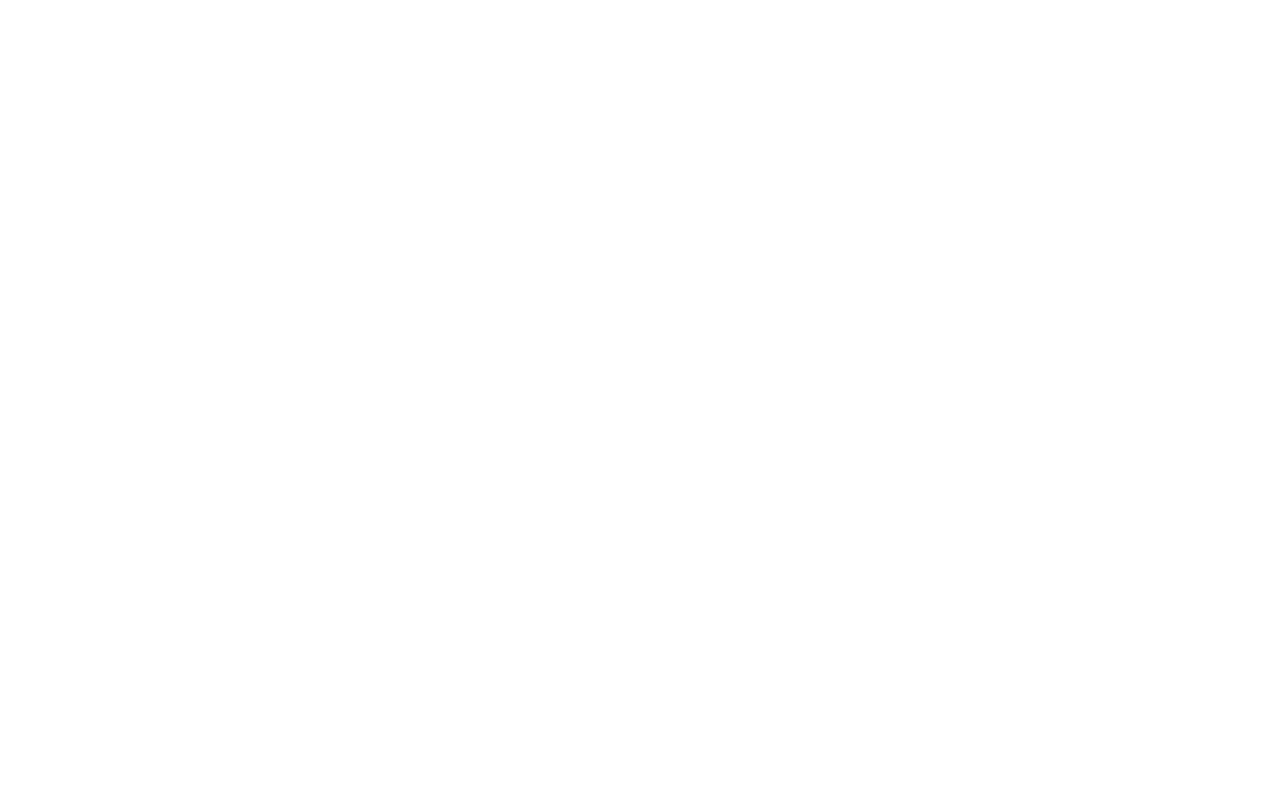
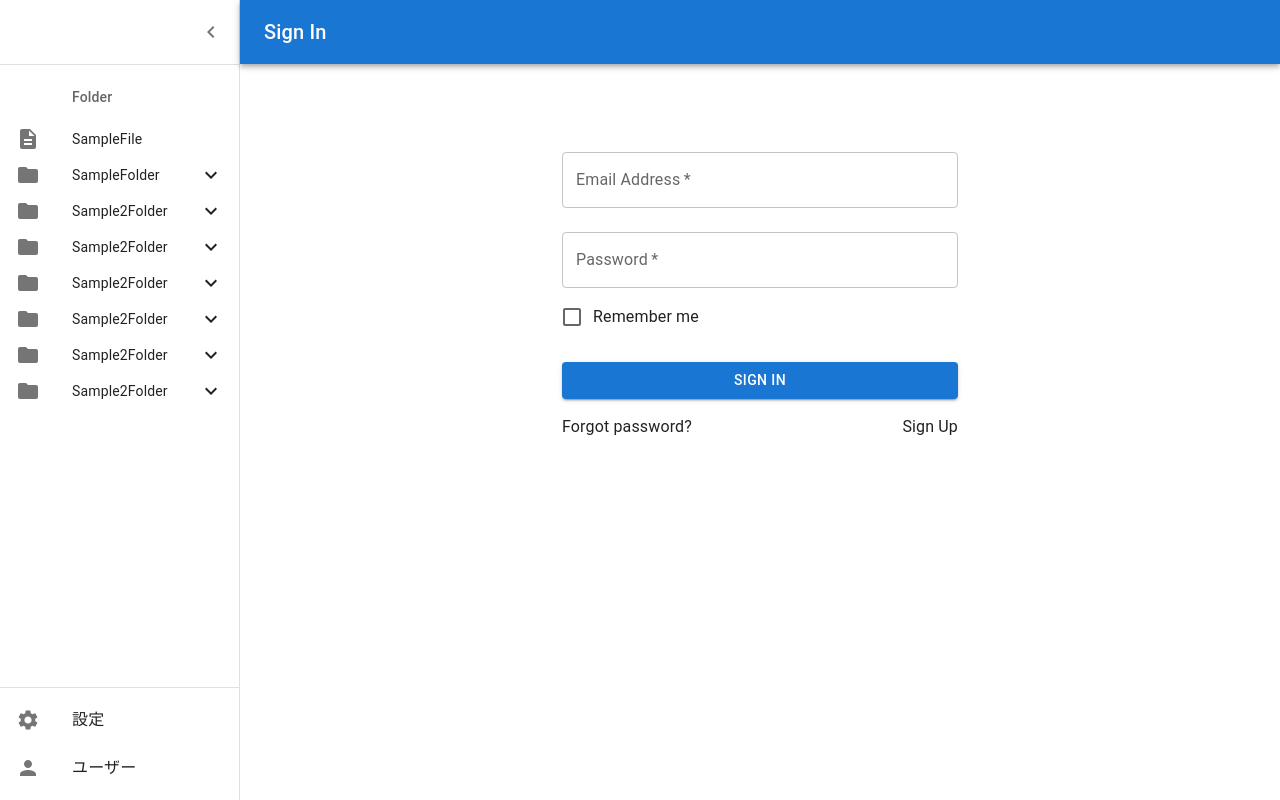
Before and after one commit to AsaneJP/RooaMD, a React (Create React App) app in the folder frontend/: page /signin in a window 1280 px wide. Before the commit this address had no page. Built offline with nearby package versions, Linux system fonts and the light colour scheme.

Commit message:
#6 Create SignIn

```diff
--- /dev/null
+++ b/frontend/src/components/pages/SignIn.tsx
@@ -0,0 +1,77 @@
+import Button from '@mui/material/Button';
+import CssBaseline from '@mui/material/CssBaseline';
+import TextField from '@mui/material/TextField';
+import FormControlLabel from '@mui/material/FormControlLabel';
+import Checkbox from '@mui/material/Checkbox';
+import Grid from '@mui/material/Grid';
+import Box from '@mui/material/Box';
+import Typography from '@mui/material/Typography';
+import Container from '@mui/material/Container';
+
+
+export const SignIn = () => {
+  const handleSubmit = (event: React.FormEvent<HTMLFormElement>) => {
+    event.preventDefault();
+    const data = new FormData(event.currentTarget);
+    console.log({
+      email: data.get('email'),
+      password: data.get('password'),
+    });
+  };
+
+  return (
+      <Container component="main" maxWidth="xs">
+        <CssBaseline />
+        <Box
+          sx={{
+            marginTop: 8,
+            display: 'flex',
+            flexDirection: 'column',
+            alignItems: 'center',
+          }}
+        >
+          <Box component="form" onSubmit={handleSubmit} noValidate sx={{ mt: 1 }}>
+            <TextField
+              margin="normal"
+              required
+              fullWidth
+              id="email"
+              label="Email Address"
+              name="email"
+              autoComplete="email"
+            />
+            <TextField
+              margin="normal"
+              required
+              fullWidth
+              name="password"
+              label="Password"
+              type="password"
+              id="password"
+              autoComplete="current-password"
+            />
+            <FormControlLabel
+              control={<Checkbox value="remember" color="primary" />}
+              label="Remember me"
+            />
+            <Button
+              type="submit"
+              fullWidth
+              variant="contained"
+              sx={{ mt: 3, mb: 2 }}
+            >
+              Sign In
+            </Button>
+            <Grid container>
+              <Grid item xs>
+                  Forgot password?
+              </Grid>
+              <Grid item>
+                Sign Up
+              </Grid>
+            </Grid>
+          </Box>
+        </Box>
+      </Container>
+  );
+}
--- a/frontend/src/components/templates/Layout.tsx
+++ b/frontend/src/components/templates/Layout.tsx
@@ -63,9 +63,9 @@
         easing: theme.transitions.easing.sharp,
         duration: theme.transitions.duration.leavingScreen,
       }),
-      width: theme.spacing(7),
+      width: theme.spacing(0),
       [theme.breakpoints.up('sm')]: {
-        width: theme.spacing(9),
+        width: theme.spacing(7),
       },
     }),
   },
@@ -135,7 +135,7 @@
               <ChevronLeftIcon />
             </IconButton>
           </Toolbar>
-          <Box sx={{ height: `calc(100vh - 64px - 130px)`, overflow: 'scroll' }}>
+          <Box sx={{ height: `calc(100vh - 64px - 130px)`, overflow: 'scroll', overflowX: 'hidden' }}>
             <Divider />
             <MainListItems />
           </Box>
--- a/frontend/src/globalState/ListCheckState.ts
+++ b/frontend/src/globalState/ListCheckState.ts
@@ -1,6 +1,6 @@
-import { atom } from "recoil";
+import { atom } from 'recoil'
 
 export const ListCheckState = atom<string>({
   key: 'ListCheckState',
-  default: "default",
+  default: 'default',
 })
--- a/frontend/src/globalState/menuOpenState.ts
+++ b/frontend/src/globalState/menuOpenState.ts
@@ -1,4 +1,4 @@
-import { atom } from 'recoil';
+import { atom } from 'recoil'
 
 export const menuOpenState = atom<boolean>({
   key: 'menuOpenState',
--- a/frontend/src/router/Router.tsx
+++ b/frontend/src/router/Router.tsx
@@ -1,13 +1,25 @@
 import { memo, VFC } from 'react'
 import { Route, Routes } from 'react-router-dom'
+import { SignIn } from '../components/pages/SignIn'
 import { Layout } from '../components/templates/Layout'
 
 export const Router: VFC = memo(() => (
   <Routes>
-    <Route path="/" element={
-      <Layout title='Index'>
-        <p>Index</p>
-      </Layout>
-    } />
+    <Route
+      path="/"
+      element={
+        <Layout title="Index">
+          <p>Index</p>
+        </Layout>
+      }
+    />
+    <Route
+      path="/signin"
+      element={
+        <Layout title="Sign In">
+          <SignIn />
+        </Layout>
+      }
+    />
   </Routes>
 ))
```
Also changed, not shown: frontend/src/components/atom/ListContent.tsx (+11 -15 lines), frontend/src/components/molecules/FolderList.tsx (+12 -18 lines).
